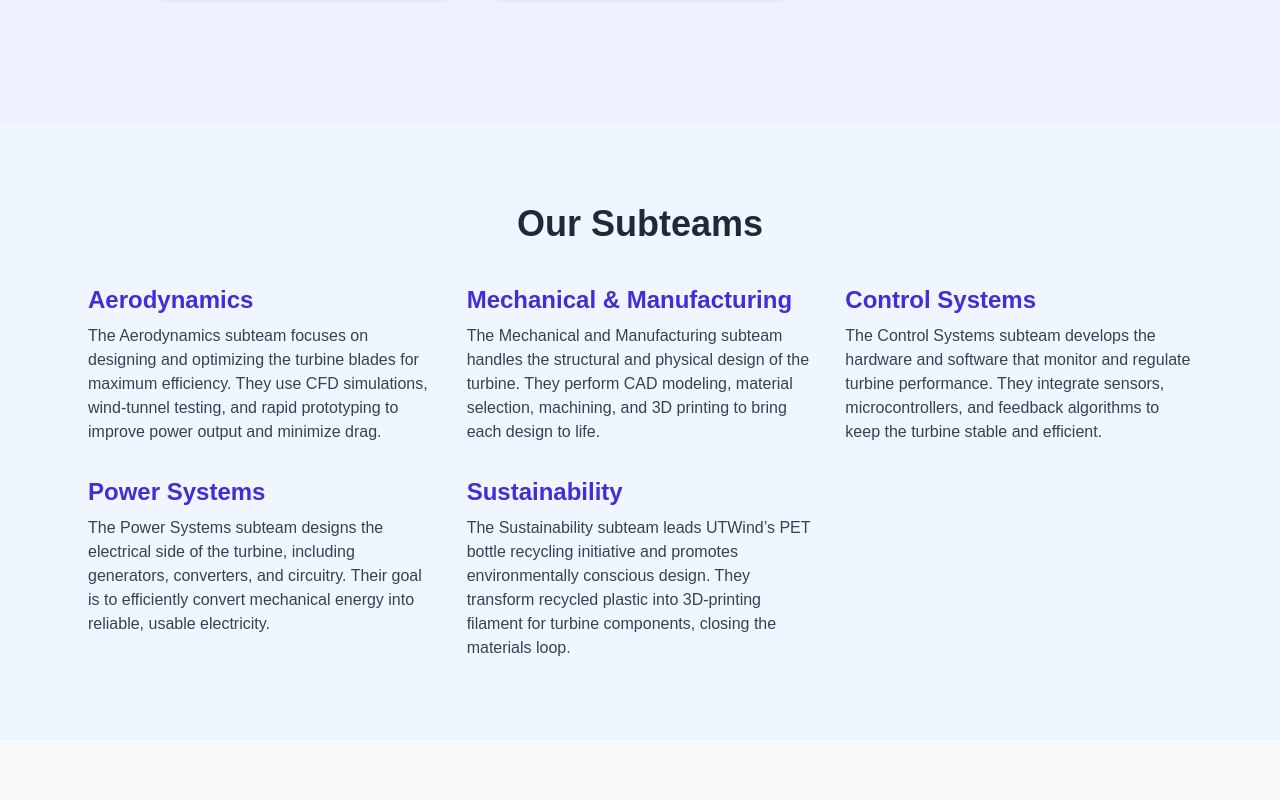
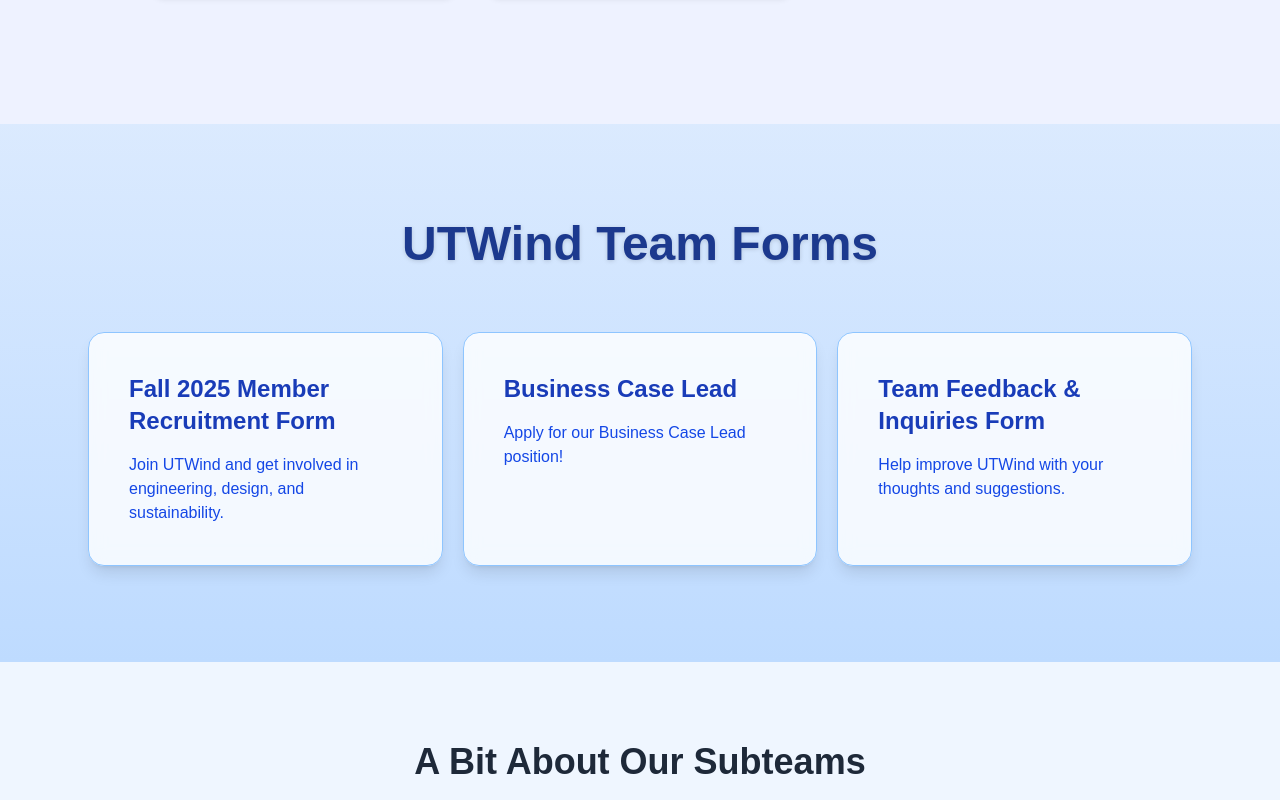
Before and after one commit to utwind/UTWind-Website, a Next.js app in the folder utwind_app/: page /joinus in a window 1280 px wide. Shown: the part 620-1420 px from the top of the page. Built offline with nearby package versions, Linux system fonts and the light colour scheme.

Commit message:
Update page.tsx

```diff
--- a/utwind_app/app/joinus/page.tsx
+++ b/utwind_app/app/joinus/page.tsx
@@ -261,6 +261,57 @@
             </div>
           </div>
         </section>
+        <section className="py-24 bg-gradient-to-b from-blue-100 to-blue-200  flex items-center">
+<div className="max-w-6xl mx-auto px-6 w-full">
+<h2 className="text-4xl md:text-5xl font-bold text-center mb-16 text-blue-900 drop-shadow-sm">
+UTWind Team Forms
+</h2>
+
+
+<div className="grid grid-cols-1 md:grid-cols-3 gap-5">
+<Link
+target="_blank" rel="noopener noreferrer"
+href="https://docs.google.com/forms/d/e/1FAIpQLScY2iR7qBZJUIgsyzM0dSK8P6kQg10vSSDIyVwv_enu-DqESw/viewform"
+className="group block bg-white/80 backdrop-blur shadow-lg rounded-2xl p-10 border border-blue-300 hover:shadow-2xl hover:-translate-y-2 transition-all"
+>
+<h3 className="text-2xl font-bold mb-4 text-blue-800 group-hover:text-blue-600">
+Fall 2025 Member Recruitment Form
+</h3>
+<p className="text-blue-700">
+Join UTWind and get involved in engineering, design, and sustainability.
+</p>
+</Link>
+
+
+<Link
+target="_blank" rel="noopener noreferrer"
+href="https://docs.google.com/forms/d/e/1FAIpQLSdV_Lij_zhdXK3oAO4dK4_fT4j9xYFZz_CbCwj-Qhd1cbmrNQ/viewform"
+className="group block bg-white/80 backdrop-blur shadow-lg rounded-2xl p-10 border border-blue-300 hover:shadow-2xl hover:-translate-y-2 transition-all"
+>
+<h3 className="text-2xl font-bold mb-4 text-blue-800 group-hover:text-blue-600">
+Business Case Lead
+</h3>
+<p className="text-blue-700">
+Apply for our Business Case Lead position!
+</p>
+</Link>
+
+
+<Link
+target="_blank" rel="noopener noreferrer"
+href="https://docs.google.com/forms/d/e/1FAIpQLSc1PIgdVWMF30m6HM2xMk0st6mY-030NuIWdpYo-PdiCQ88Sg/viewform"
+className="group block bg-white/80 backdrop-blur shadow-lg rounded-2xl p-10 border border-blue-300 hover:shadow-2xl hover:-translate-y-2 transition-all"
+>
+<h3 className="text-2xl font-bold mb-4 text-blue-800 group-hover:text-blue-600">
+Team Feedback & Inquiries Form
+</h3>
+<p className="text-blue-700">
+Help improve UTWind with your thoughts and suggestions.
+</p>
+</Link>
+</div>
+</div>
+</section>
 
         {/* Subteams Section */}
         <section
@@ -270,7 +321,7 @@
         >
           <div className="max-w-6xl mx-auto px-6 text-center">
             <h2 className="text-4xl font-bold text-gray-800 mb-10">
-              Our Subteams
+              A Bit About Our Subteams
             </h2>
 
             <div className="grid md:grid-cols-2 lg:grid-cols-3 gap-8 text-left text-gray-700">
```
